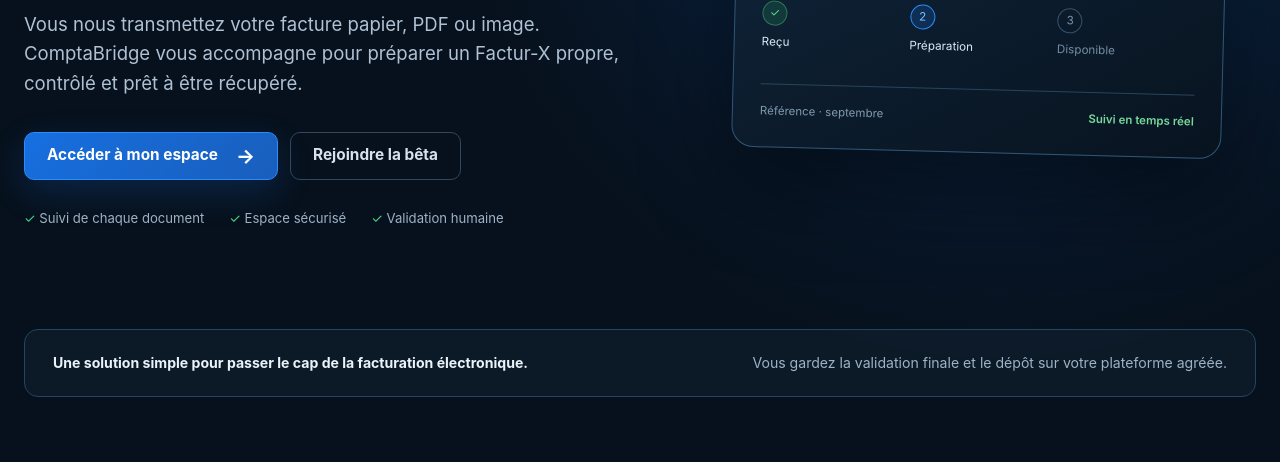
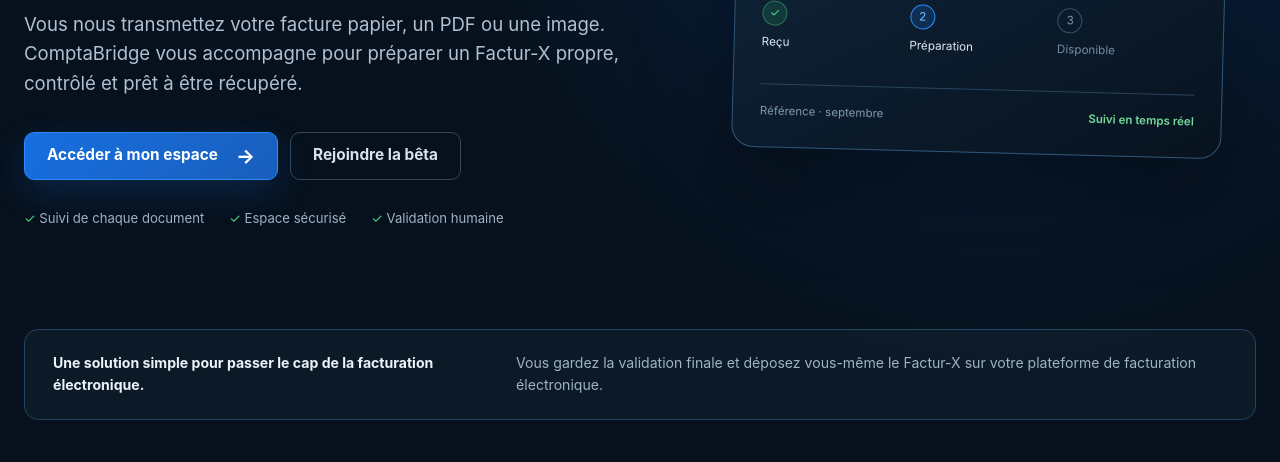
Before and after one commit to Kieran-co/CamptaBridgeweb, a plain HTML site: page index.html in a window 1280 px wide. Shown: the part 490-952 px from the top of the page. Drawn offline with Linux system fonts and the light colour scheme.

Commit message:
Clarifier le dépôt du Factur-X par le client

```diff
--- a/index.html
+++ b/index.html
@@ -18,15 +18,15 @@
   </header>
   <main>
     <section class="home-hero" id="accueil">
-      <div class="home-hero-copy"><span class="eyebrow"><span></span> Facturation électronique · bêta ouverte</span><h1>Vos factures prêtes pour le numérique.</h1><p class="home-lead">Vous nous transmettez votre facture papier, PDF ou image. ComptaBridge vous accompagne pour préparer un Factur-X propre, contrôlé et prêt à être récupéré.</p><div class="home-actions"><a class="button" href="compte.html">Accéder à mon espace <span aria-hidden="true">→</span></a><a class="button button-ghost" href="https://docs.google.com/forms/d/e/1FAIpQLScoOQ4Pph4gNU74KuM1IcTjTk-_RCNGPVYfymrvxnZJORHhJg/viewform?usp=publish-editor" target="_blank" rel="noopener">Rejoindre la bêta</a></div><div class="home-trust-line"><span>✓ Suivi de chaque document</span><span>✓ Espace sécurisé</span><span>✓ Validation humaine</span></div></div>
+      <div class="home-hero-copy"><span class="eyebrow"><span></span> Facturation électronique · bêta ouverte</span><h1>Vos factures prêtes pour le numérique.</h1><p class="home-lead">Vous nous transmettez votre facture papier, un PDF ou une image. ComptaBridge vous accompagne pour préparer un Factur-X propre, contrôlé et prêt à être récupéré.</p><div class="home-actions"><a class="button" href="compte.html">Accéder à mon espace <span aria-hidden="true">→</span></a><a class="button button-ghost" href="https://docs.google.com/forms/d/e/1FAIpQLScoOQ4Pph4gNU74KuM1IcTjTk-_RCNGPVYfymrvxnZJORHhJg/viewform?usp=publish-editor" target="_blank" rel="noopener">Rejoindre la bêta</a></div><div class="home-trust-line"><span>✓ Suivi de chaque document</span><span>✓ Espace sécurisé</span><span>✓ Validation humaine</span></div></div>
       <div class="home-hero-visual" aria-label="Aperçu du suivi des factures"><div class="hero-glow"></div><div class="invoice-preview-card"><div class="invoice-preview-top"><span class="preview-dot"></span><span>ESPACE FACTURES</span><span class="preview-pill">Sécurisé</span></div><div class="invoice-preview-heading"><div><small>DOCUMENT EN COURS</small><strong>Facture fournisseur</strong><span>facture-septembre.pdf</span></div><b>F-X</b></div><div class="preview-progress"><span></span></div><div class="preview-steps"><div class="done"><i>✓</i><span>Reçu</span></div><div class="active"><i>2</i><span>Préparation</span></div><div><i>3</i><span>Disponible</span></div></div><div class="preview-footer"><span>Référence · septembre</span><strong>Suivi en temps réel</strong></div></div></div>
     </section>
-    <section class="home-proof" aria-label="Positionnement"><strong>Une solution simple pour passer le cap de la facturation électronique.</strong><span>Vous gardez la validation finale et le dépôt sur votre plateforme agréée.</span></section>
+    <section class="home-proof" aria-label="Positionnement"><strong>Une solution simple pour passer le cap de la facturation électronique.</strong><span>Vous gardez la validation finale et déposez vous-même le Factur-X sur votre plateforme de facturation électronique.</span></section>
     <section class="home-section" id="service"><div class="home-section-heading"><span class="eyebrow">Le service</span><h2>Un accompagnement clair, du document reçu à la facture prête.</h2><p>ComptaBridge centralise les échanges avec vos clients et vous permet de traiter les factures sans perdre le fil.</p></div><div class="home-feature-grid"><article class="home-feature-card featured"><span class="feature-icon">01</span><h3>Réceptionner</h3><p>Le client dépose son document dans son espace. Vous le retrouvez dans votre file de traitement.</p><span class="feature-link">Document reçu <b>→</b></span></article><article class="home-feature-card"><span class="feature-icon">02</span><h3>Préparer</h3><p>Vous complétez les informations nécessaires et générez le Factur-X correspondant.</p><span class="feature-link">Préparation suivie <b>→</b></span></article><article class="home-feature-card"><span class="feature-icon">03</span><h3>Transmettre</h3><p>Le fichier final est remis au client dans son espace sécurisé, prêt à être récupéré.</p><span class="feature-link">Disponible pour le client <b>→</b></span></article></div></section>
-    <section class="home-section home-workflow" id="parcours"><div class="workflow-copy"><span class="eyebrow">Un parcours visible</span><h2>Tout le monde sait où en est la facture.</h2><p>Les statuts se mettent à jour au fil des actions : réception, traitement, disponibilité puis récupération par le client.</p><a class="text-button" href="compte.html">Voir l’espace client →</a></div><div class="workflow-list"><div><span class="workflow-number received">1</span><div><strong>Reçu</strong><small>Le document est arrivé dans la file.</small></div><b>✓</b></div><div><span class="workflow-number processing">2</span><div><strong>En cours</strong><small>La préparation de la facture est commencée.</small></div><b>•</b></div><div><span class="workflow-number ready">3</span><div><strong>Disponible</strong><small>Le Factur-X a été déposé dans l’espace.</small></div><b>•</b></div><div><span class="workflow-number completed">4</span><div><strong>Terminé</strong><small>Le client a récupéré son document.</small></div><b>•</b></div></div></section>
+    <section class="home-section home-workflow" id="parcours"><div class="workflow-copy"><span class="eyebrow">Un parcours visible</span><h2>Tout le monde sait où en est la facture.</h2><p>Les statuts se mettent à jour au fil des actions : réception, traitement, disponibilité puis récupération par le client.</p><a class="text-button" href="compte.html">Voir l’espace client →</a></div><div class="workflow-list"><div><span class="workflow-number received">1</span><div><strong>Reçu</strong><small>Le document est arrivé dans la file.</small></div><b>✓</b></div><div><span class="workflow-number processing">2</span><div><strong>En cours</strong><small>La préparation de la facture a commencé.</small></div><b>•</b></div><div><span class="workflow-number ready">3</span><div><strong>Disponible</strong><small>Le Factur-X a été déposé dans l’espace.</small></div><b>•</b></div><div><span class="workflow-number completed">4</span><div><strong>Terminé</strong><small>Le client a récupéré son document.</small></div><b>•</b></div></div></section>
     <section class="home-section" id="public"><div class="home-section-heading"><span class="eyebrow">Pour qui ?</span><h2>Un espace adapté à chaque rôle.</h2></div><div class="home-audience-grid"><article><span class="audience-label">Pour vos clients</span><h3>Déposer sans se perdre.</h3><p>Un espace simple pour transmettre une facture et récupérer le Factur-X une fois prêt.</p><a href="compte.html">Découvrir l’espace client →</a></article><article><span class="audience-label">Pour vous</span><h3>Piloter le traitement.</h3><p>Une vue d’ensemble sur les documents reçus, les dossiers en cours et les fichiers disponibles.</p><a href="administration.html">Voir l’espace administration →</a></article><article><span class="audience-label">Pour les cabinets</span><h3>Récupérer les documents autorisés.</h3><p>Un espace partenaire pour accéder uniquement aux Factur-X des entreprises attribuées.</p><a href="comptable.html">Voir l’espace comptable →</a></article></div></section>
     <section class="home-beta"><div><span class="eyebrow">Programme bêta</span><h2>Commencez avec vos premiers dossiers.</h2><p>Nous ouvrons progressivement le service à des entreprises et cabinets volontaires. Vos retours servent directement à améliorer le parcours.</p></div><div class="home-beta-actions"><a class="button" href="https://docs.google.com/forms/d/e/1FAIpQLScoOQ4Pph4gNU74KuM1IcTjTk-_RCNGPVYfymrvxnZJORHhJg/viewform?usp=publish-editor" target="_blank" rel="noopener">Demander un accès bêta</a><a class="button button-ghost" href="mailto:contact@comptabridge.fr?subject=ComptaBridge%20-%20facturation%20%C3%A9lectronique">Nous contacter</a></div></section>
-    <section class="home-final-cta"><div><span class="eyebrow"><span></span> ComptaBridge</span><h2>Une facture à préparer ?</h2><p>Créez votre espace et gardez une vue claire sur chaque étape.</p></div><a class="button" href="compte.html">Ouvrir mon espace <span aria-hidden="true">→</span></a></section>
+    <section class="home-final-cta"><div><span class="eyebrow"><span></span> ComptaBridge</span><h2>Une facture à préparer ?</h2><p>Créez votre espace et gardez une vue claire sur chaque étape.</p><small>Après récupération du Factur-X, vous devez le déposer vous-même sur votre plateforme de facturation électronique.</small></div><a class="button" href="compte.html">Ouvrir mon espace <span aria-hidden="true">→</span></a></section>
   </main>
   <footer class="home-footer"><img src="assets/comptabridge-logo.png" alt="ComptaBridge"><p>ComptaBridge — préparation et suivi des factures électroniques.</p><div><a href="legal/mentions-legales.html">Mentions légales</a><a href="legal/confidentialite.html">Confidentialité</a><a href="legal/cgv.html">CGV</a></div></footer>
 </body>
--- a/styles.css
+++ b/styles.css
@@ -574,7 +574,7 @@
 .home-workflow { display: grid; grid-template-columns: .9fr 1.1fr; align-items: center; gap: 80px; padding-top: 45px; }.workflow-copy .text-button { display: inline-block; margin-top: 16px; }.workflow-list { display: grid; gap: 10px; }.workflow-list > div { display: flex; align-items: center; gap: 15px; padding: 16px 18px; border: 1px solid #25425b; border-radius: 12px; background: rgba(12,29,45,.72); }.workflow-list > div > div { flex: 1; }.workflow-list strong, .workflow-list small { display: block; }.workflow-list small { color: #8098ad; font-size: .77rem; }.workflow-list > div > b { color: #5bdc91; }.workflow-number { display: grid; place-items: center; width: 36px; height: 36px; border-radius: 11px; font-weight: 800; }.workflow-number.received { background: rgba(148,163,184,.16); color: #cbd5e1; }.workflow-number.processing { background: rgba(245,158,11,.16); color: #fbbf24; }.workflow-number.ready { background: rgba(59,130,246,.16); color: #93c5fd; }.workflow-number.completed { background: rgba(34,197,94,.16); color: #6ee7a0; }
 .home-audience-grid { display: grid; grid-template-columns: repeat(3,1fr); gap: 15px; }.home-audience-grid article { padding: 29px; border-top: 2px solid #2a82e8; background: rgba(13,29,44,.64); }.home-audience-grid article:nth-child(2) { border-top-color: #36d279; }.home-audience-grid article:nth-child(3) { border-top-color: #a181ff; }.audience-label { color: #79b9ff; font-size: .72rem; font-weight: 800; letter-spacing: .14em; text-transform: uppercase; }.home-audience-grid h3 { margin: 22px 0 10px; font-size: 1.4rem; }.home-audience-grid p { min-height: 72px; color: #91a7ba; font-size: .9rem; }.home-audience-grid a { color: #76baff; font-size: .86rem; }
 .home-beta { width: min(calc(100% - 48px), 1120px); margin: 0 auto 100px; padding: 47px 52px; display: flex; align-items: center; justify-content: space-between; gap: 35px; border: 1px solid #29567a; border-radius: 20px; background: linear-gradient(110deg,rgba(17,50,77,.96),rgba(10,29,46,.96)); }.home-beta h2 { margin-bottom: 10px; font-size: clamp(2rem, 4vw, 3.3rem); }.home-beta p { max-width: 600px; margin: 0; color: #a2b8ca; }.home-beta-actions { display: flex; flex-wrap: wrap; gap: 10px; }
-.home-final-cta { width: min(calc(100% - 48px), 1120px); margin: 0 auto 100px; padding: 52px 58px; display: flex; align-items: center; justify-content: space-between; gap: 25px; border: 1px solid #24445f; border-radius: 20px; background: rgba(10,24,38,.72); }.home-final-cta h2 { margin: 10px 0 5px; font-size: clamp(2rem, 4vw, 3.4rem); }.home-final-cta p { margin: 0; color: #91a7ba; }
+.home-final-cta { width: min(calc(100% - 48px), 1120px); margin: 0 auto 100px; padding: 52px 58px; display: flex; align-items: center; justify-content: space-between; gap: 25px; border: 1px solid #24445f; border-radius: 20px; background: rgba(10,24,38,.72); }.home-final-cta h2 { margin: 10px 0 5px; font-size: clamp(2rem, 4vw, 3.4rem); }.home-final-cta p { margin: 0 0 10px; color: #91a7ba; }.home-final-cta small { display: block; max-width: 620px; color: #b7c9d8; line-height: 1.5; }
 .home-footer { width: min(calc(100% - 48px), 1240px); margin: auto; padding: 30px 0 42px; display: flex; align-items: center; gap: 22px; border-top: 1px solid rgba(157,176,196,.14); color: #8095a8; font-size: .8rem; }.home-footer img { width: 150px; height: 40px; object-fit: contain; object-position: left; }.home-footer p { margin: 0; }.home-footer div { display: flex; gap: 15px; margin-left: auto; }.home-footer a:hover { color: #fff; }
 @media (max-width: 820px) { .home-nav nav > a:not(.button) { display: none; }.home-hero { grid-template-columns: 1fr; gap: 42px; padding-top: 66px; }.home-hero-visual { min-height: 350px; }.home-feature-grid, .home-audience-grid { grid-template-columns: 1fr; }.home-feature-card { min-height: 240px; }.home-workflow { grid-template-columns: 1fr; gap: 34px; }.home-beta, .home-final-cta { align-items: flex-start; flex-direction: column; }.home-footer { align-items: flex-start; flex-wrap: wrap; }.home-footer div { width: 100%; margin-left: 0; } }
 @media (max-width: 560px) { .home-nav, .home-hero, .home-proof, .home-section, .home-beta, .home-final-cta, .home-footer { width: min(calc(100% - 28px), 1120px); }.home-nav { min-height: 70px; }.home-brand img { width: 150px; }.home-hero h1 { font-size: 3.35rem; }.home-hero { padding-top: 52px; }.home-proof { display: grid; gap: 7px; padding: 17px; }.invoice-preview-card { padding: 20px; }.home-beta, .home-final-cta { padding: 30px 24px; margin-bottom: 60px; }.home-section { padding: 76px 0; }.home-actions .button { width: 100%; }.home-footer { display: grid; gap: 10px; } }
```
